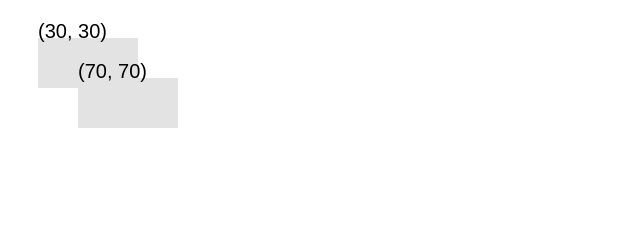
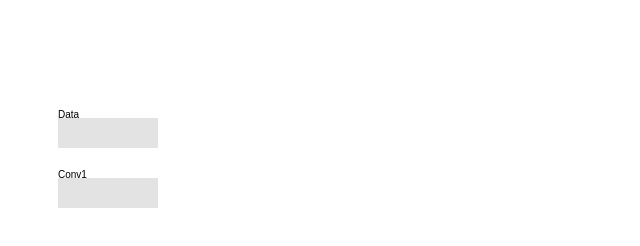
Before and after one commit to alpesis-ai/nnviz, a plain HTML site: page nnviz/demo.html in a window 1280 px wide. Shown: the whole page, without its empty margins (0-640 px from the left). Drawn offline with nearby package versions, Linux system fonts and the light colour scheme.

Commit message:
[master] updated data structure and nodes. 	modified:   nnviz/demo.html 	modified:   nnviz/network.json

```diff
--- a/nnviz/demo.html
+++ b/nnviz/demo.html
@@ -12,8 +12,10 @@
     var svg_width = 800;
     var svg_height = 1600;
 
+    var node_coord_start_x = 50;
+    var node_coord_start_y = 50;
     var node_width = 100;
-    var node_height = 50;
+    var node_height = 30;
     var node_fill = "#e3e3e3";
     var label_fill = "black";
 
@@ -33,8 +35,8 @@
                                   .data(netData)
                                   .enter()
                                   .append("rect")
-                                  .attr("x", function (d) { return d.x; })
-                                  .attr("y", function (d) { return d.y; })
+                                  .attr("x", function (d) { return node_coord_start_x; })
+                                  .attr("y", function (d) { return node_coord_start_y + d.id * node_height * 2; })
                                   .attr("width", node_width )
                                   .attr("height", node_height )
                                   .style("fill", node_fill);
@@ -43,11 +45,11 @@
                                  .data(netData)
                                  .enter()
                                  .append("text")
-                                 .attr("x", function (d) { return d.x; })
-                                 .attr("y", function (d) { return d.y; })
-                                 .text(function (d) { return "(" + d.x + ", " + d.y + ")"; })
+                                 .attr("x", function (d) { return node_coord_start_x; })
+                                 .attr("y", function (d) { return node_coord_start_y + d.id * node_height * 2; })
+                                 .text(function (d) { return d.name; })
                                  .attr("font-family", "sans-serif")
-                                 .attr("font-size", "20px")
+                                 .attr("font-size", "10px")
                                  .attr("fill", label_fill);
     }
     </script>
--- a/nnviz/network.json
+++ b/nnviz/network.json
@@ -1,4 +1,4 @@
 [
- { "x": 30, "y": 30 },
- { "x": 70, "y": 70 }
+ { "id": 1, "name": "Data" },
+ { "id": 2, "name": "Conv1" }
 ]
```
